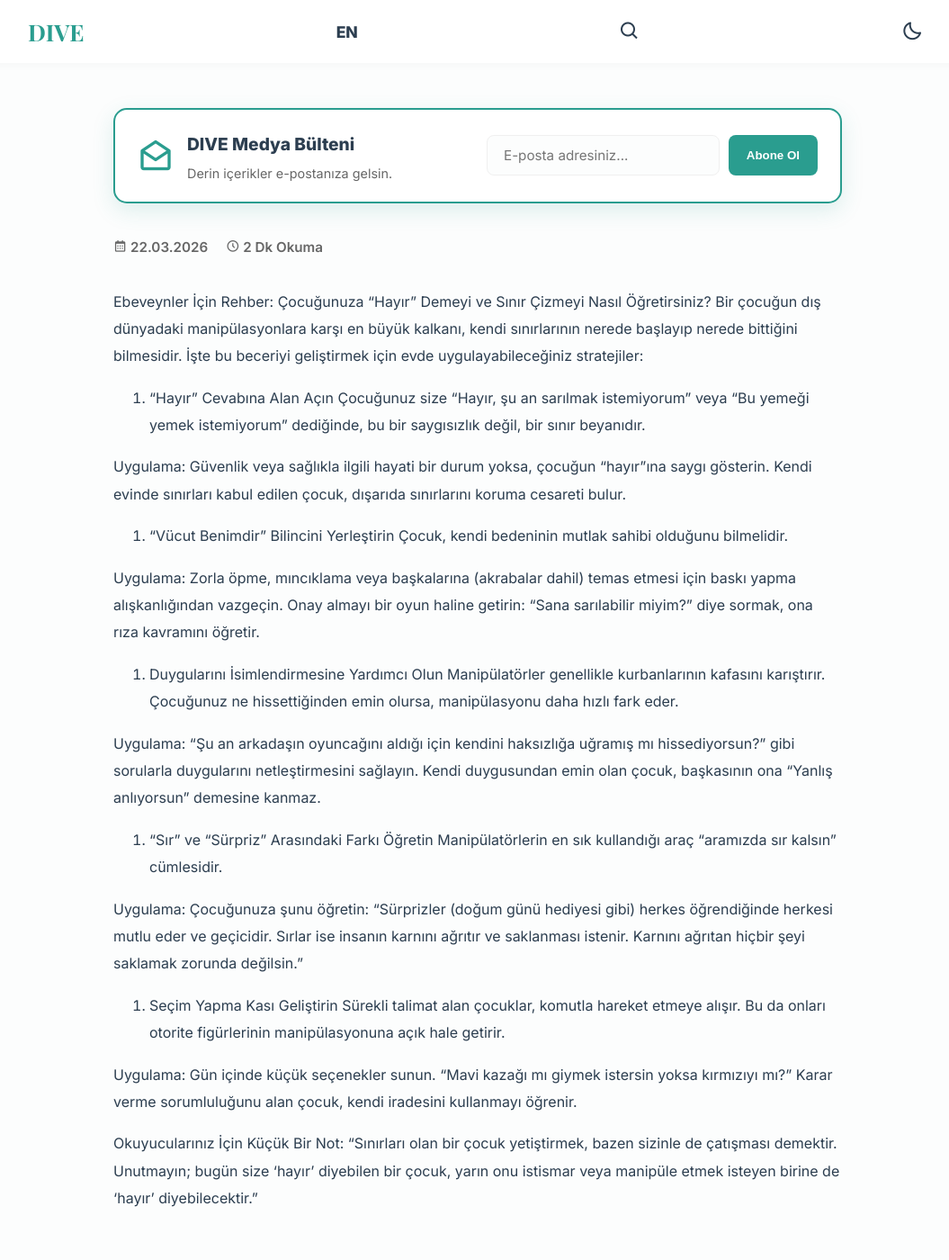
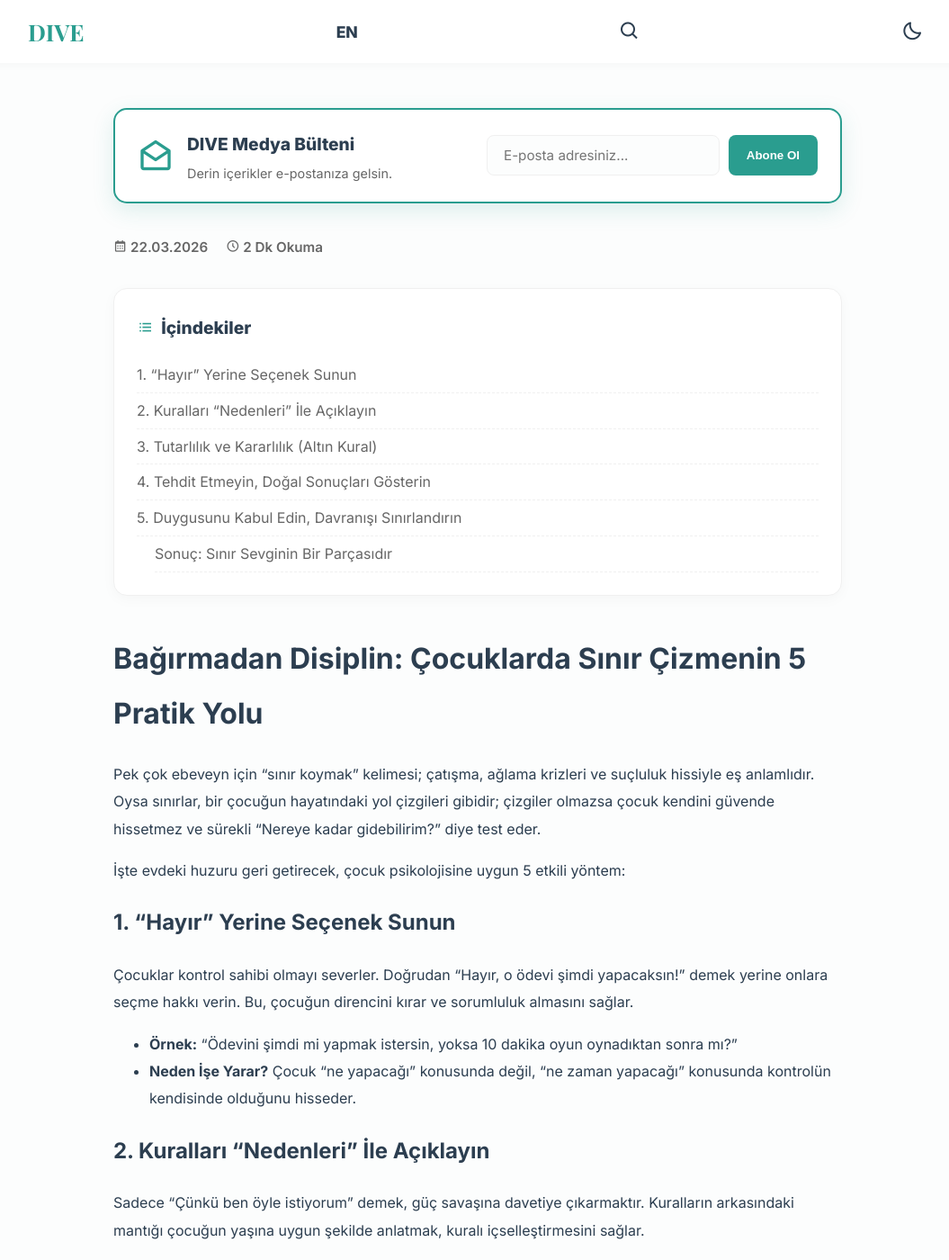
Before and after one commit to EKTHOLDING/dive, a Jekyll site: the page built from _posts/2026-03-22-çocuklara-sınır-çizmeyi-öğretmenin-5-pratik-yolu.md, in a window 1280 px wide and 1400 px high. Shown: the whole window at 90% size, without its empty margins (109-1164 px from the left). Built offline with Jekyll 4.4.1, drawn with Linux system fonts in a browser that asks for light colours; some of the changed text lies outside the part shown.

Commit message:
Update 🇹🇷 Türkçe Yazı Ekle “2026-03-22-çocuklara-sınır-çizmeyi-öğretmenin-5-pratik-yolu”

```diff
--- a/_posts/2026-03-22-çocuklara-sınır-çizmeyi-öğretmenin-5-pratik-yolu.md
+++ b/_posts/2026-03-22-çocuklara-sınır-çizmeyi-öğretmenin-5-pratik-yolu.md
@@ -1,37 +1,53 @@
 ---
 layout: default
-title: "Çocuklara Sınır Çizmeyi Öğretmenin 5 Pratik Yolu"
-kategori: "Psikoloji"
-image: "https://encrypted-tbn0.gstatic.com/images?q=tbn:ANd9GcQjwFaY1ZzkXT4D4b5jTFKVpeYDkkOmS2Au4Q&s"
+title: Çocuklarda sınır çizme yolları, Çocuklara kural koyma
+kategori: Klinik Psikoloji ve Ruh Sağlığı
+image: https://encrypted-tbn0.gstatic.com/images?q=tbn:ANd9GcQjwFaY1ZzkXT4D4b5jTFKVpeYDkkOmS2Au4Q&s
 ---
 
-Ebeveynler İçin Rehber: Çocuğunuza "Hayır" Demeyi ve Sınır Çizmeyi Nasıl Öğretirsiniz?
-Bir çocuğun dış dünyadaki manipülasyonlara karşı en büyük kalkanı, kendi sınırlarının nerede başlayıp nerede bittiğini bilmesidir. İşte bu beceriyi geliştirmek için evde uygulayabileceğiniz stratejiler:
+# Bağırmadan Disiplin: Çocuklarda Sınır Çizmenin 5 Pratik Yolu
 
-1. "Hayır" Cevabına Alan Açın
-Çocuğunuz size "Hayır, şu an sarılmak istemiyorum" veya "Bu yemeği yemek istemiyorum" dediğinde, bu bir saygısızlık değil, bir sınır beyanıdır.
+Pek çok ebeveyn için "sınır koymak" kelimesi; çatışma, ağlama krizleri ve suçluluk hissiyle eş anlamlıdır. Oysa sınırlar, bir çocuğun hayatındaki yol çizgileri gibidir; çizgiler olmazsa çocuk kendini güvende hissetmez ve sürekli "Nereye kadar gidebilirim?" diye test eder.
 
-Uygulama: Güvenlik veya sağlıkla ilgili hayati bir durum yoksa, çocuğun "hayır"ına saygı gösterin. Kendi evinde sınırları kabul edilen çocuk, dışarıda sınırlarını koruma cesareti bulur.
+İşte evdeki huzuru geri getirecek, çocuk psikolojisine uygun 5 etkili yöntem:
 
-2. "Vücut Benimdir" Bilincini Yerleştirin
-Çocuk, kendi bedeninin mutlak sahibi olduğunu bilmelidir.
+## 1. "Hayır" Yerine Seçenek Sunun
 
-Uygulama: Zorla öpme, mıncıklama veya başkalarına (akrabalar dahil) temas etmesi için baskı yapma alışkanlığından vazgeçin. Onay almayı bir oyun haline getirin: "Sana sarılabilir miyim?" diye sormak, ona rıza kavramını öğretir.
+Çocuklar kontrol sahibi olmayı severler. Doğrudan "Hayır, o ödevi şimdi yapacaksın!" demek yerine onlara seçme hakkı verin. Bu, çocuğun direncini kırar ve sorumluluk almasını sağlar.
 
-3. Duygularını İsimlendirmesine Yardımcı Olun
-Manipülatörler genellikle kurbanlarının kafasını karıştırır. Çocuğunuz ne hissettiğinden emin olursa, manipülasyonu daha hızlı fark eder.
+- **Örnek:** "Ödevini şimdi mi yapmak istersin, yoksa 10 dakika oyun oynadıktan sonra mı?"
+- **Neden İşe Yarar?** Çocuk "ne yapacağı" konusunda değil, "ne zaman yapacağı" konusunda kontrolün kendisinde olduğunu hisseder.
 
-Uygulama: "Şu an arkadaşın oyuncağını aldığı için kendini haksızlığa uğramış mı hissediyorsun?" gibi sorularla duygularını netleştirmesini sağlayın. Kendi duygusundan emin olan çocuk, başkasının ona "Yanlış anlıyorsun" demesine kanmaz.
+## 2. Kuralları "Nedenleri" İle Açıklayın
 
-4. "Sır" ve "Sürpriz" Arasındaki Farkı Öğretin
-Manipülatörlerin en sık kullandığı araç "aramızda sır kalsın" cümlesidir.
+Sadece "Çünkü ben öyle istiyorum" demek, güç savaşına davetiye çıkarmaktır. Kuralların arkasındaki mantığı çocuğun yaşına uygun şekilde anlatmak, kuralı içselleştirmesini sağlar.
 
-Uygulama: Çocuğunuza şunu öğretin: "Sürprizler (doğum günü hediyesi gibi) herkes öğrendiğinde herkesi mutlu eder ve geçicidir. Sırlar ise insanın karnını ağrıtır ve saklanması istenir. Karnını ağrıtan hiçbir şeyi saklamak zorunda değilsin."
+- **Örnek:** "Tablet süresini bitirmeliyiz çünkü beyninin ve gözlerinin dinlenmeye ihtiyacı var."
+- **İpucu:** Kuralları koyarken emir kipi yerine "bizim evimizde kuralımız budur" gibi genel ifadeler kullanın.
 
-5. Seçim Yapma Kası Geliştirin
-Sürekli talimat alan çocuklar, komutla hareket etmeye alışır. Bu da onları otorite figürlerinin manipülasyonuna açık hale getirir.
+## 3. Tutarlılık ve Kararlılık (Altın Kural)
 
-Uygulama: Gün içinde küçük seçenekler sunun. "Mavi kazağı mı giymek istersin yoksa kırmızıyı mı?" Karar verme sorumluluğunu alan çocuk, kendi iradesini kullanmayı öğrenir.
+Sınır çizmenin en büyük düşmanı tutarsızlıktır. Bir gün izin verdiğiniz bir şeye ertesi gün yasak koyarsanız, çocuk sınırın nerede olduğunu anlayamaz.
 
-Okuyucularınız İçin Küçük Bir Not:
-"Sınırları olan bir çocuk yetiştirmek, bazen sizinle de çatışması demektir. Unutmayın; bugün size 'hayır' diyebilen bir çocuk, yarın onu istismar veya manipüle etmek isteyen birine de 'hayır' diyebilecektir."
+- **Uygulama:** Ebeveynlerin (anne ve baba) ortak bir dil kullanması kritiktir. Birinin "evet" dediğine diğeri "hayır" diyorsa, çocuk boşluktan sızmayı öğrenecektir.
+
+## 4. Tehdit Etmeyin, Doğal Sonuçları Gösterin
+
+"Yemeğini yemezsen tablet yasak!" gibi cezalar yerine, davranışın doğal sonucunu görmesini sağlayın. Ceza öfke yaratır, sonuç ise öğretir.
+
+- **Örnek:** "Yemeğini yemezsen karnın acıkabilir ve bir sonraki öğüne kadar mutfak kapalı olacak."
+- **Fark:** Burada odak noktası sizin verdiğiniz ceza değil, çocuğun kendi seçiminin sonucudur.
+
+## 5. Duygusunu Kabul Edin, Davranışı Sınırlandırın
+
+Sınır koyarken en sık yapılan hata, çocuğun duygusunu reddetmektir. Oysa çocuk üzülmekte veya kızmakta haklıdır, ancak yanlış davranmakta (vurmak, kırmak) haklı değildir.
+
+- **Formül:** "Şu an oyunun bittiği için çok kızgın olduğunu görüyorum (Duyguyu onayla), ancak kapıya vurmana izin veremem (Davranışı sınırla). Gel beraber sakinleşelim."
+
+***
+
+### **Sonuç: Sınır Sevginin Bir Parçasıdır**
+
+Sınır koymak, çocuğunuzu sevmemek veya onu üzmek değildir. Aksine, ona hayatın kurallarını güvenli bir limanda öğretmektir. Sabırlı, tutarlı ve şefkatli kaldığınız sürece çizdiğiniz sınırlar, çocuğunuzun daha özgüvenli ve huzurlu bir birey olmasını sağlayacaktır.
+
+**Yazan:** Dilara Türkoğlu
```
